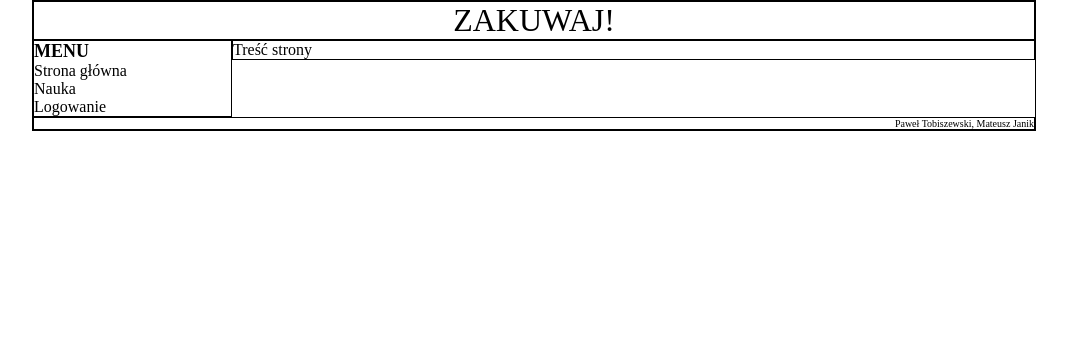
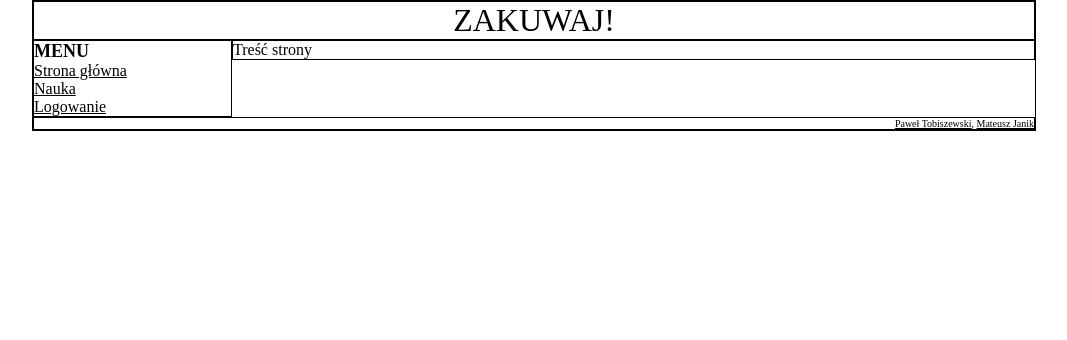
Before and after one commit to tobikster/Zakuwaj, a Django app: template templates/index.html in a window 1280 px wide. Shown: the top 340 px of the page, without its empty margins (106-1173 px from the left). Run offline with Django 3.2, Linux system fonts and the light colour scheme; the template is opened without the code that fills it, so the values that code supplies are empty.

Commit message:
css update

```diff
--- a/settings.py
+++ b/settings.py
@@ -29,8 +29,7 @@ DATABASES = {
 #	},
 	'default': {
 		'ENGINE': 'django.db.backends.sqlite3',	# Add 'postgresql_psycopg2', 'postgresql', 'mysql', 'sqlite3' or 'oracle'.
-		'NAME': '/home/tobikster/Dokumenty.tmp/Politechnika/Semestr 6/Zaawansowane technologie webowe/Laboratorium/Zakuwaj/database',	# Or path to database file if using sqlite3.
-#		'NAME': 'D:/Dane/Dokumenty/Politechnika/Semestr 6/Zaawansowane technologie webowe/Laboratorium/Zakuwaj/database',
+		'NAME': 'C:\Users\Zjamnik\Documents\Politechnika\Semestr 6\Zaawansowane technologie webowe\Zakuwaj\database',	# Or path to database file if using sqlite3.
 		'USER': '',	# Not used with sqlite3.
 		'PASSWORD': '',	# Not used with sqlite3.
 		'HOST': '',	# Set to empty string for localhost. Not used with sqlite3.
@@ -90,8 +89,7 @@ STATICFILES_DIRS = (
 # Put strings here, like "/home/html/static" or "C:/www/django/static".
 # Always use forward slashes, even on Windows.
 # Don't forget to use absolute paths, not relative paths.
-#	'D:/Dane/Dokumenty/Politechnika/Semestr 6/Zaawansowane technologie webowe/Laboratorium/Zakuwaj/static',
-	'/home/tobikster/Dokumenty.tmp/Politechnika/Semestr 6/Zaawansowane technologie webowe/Laboratorium/Zakuwaj/static',
+	'C:\Users\Zjamnik\Documents\Politechnika\Semestr 6\Zaawansowane technologie webowe\Zakuwaj\/static',
 )
 
 # List of finder classes that know how to find static files in
--- a/static/css/default.css
+++ b/static/css/default.css
@@ -7,13 +7,25 @@ html, body
 
 a
 {
-	color: #000000;
-	text-decoration: none;
+	color: #888888;
+	text-decoration: underline;
 }
 
 a:hover
 {
+	color: #0000FF;
+}
+
+div#menu a, div#footer a
+{
+	color: #000000;
 	text-decoration: underline;
+}
+
+div#menu a:hover, div#footer a:hover
+{
+	text-decoration: none;
+	color: #0000FF;
 }
 
 div
@@ -48,14 +60,14 @@ div#footer
 	font-size: x-small;
 }
 
-dl.menu, dl.menu dt, dl.menu dd
+div#menu dl, div#menu dl dt, div#menu dl dd
 {
 	list-style: none;
 	margin: 0;
 	padding: 0;
 }
 
-dl.menu dt
+div#menu dl dt
 {
 	font-size: large;
 	font-weight: bold;
--- a/templates/index.html
+++ b/templates/index.html
@@ -18,15 +18,15 @@
 			</div>
 			<div id="menu">
 				{% block menu %}
-				<dl class="menu">
+				<dl >
 					<dt>MENU</dt>
-						<dd><a class="menu" href="{% url views.index %}">Strona główna</a></dd>
-						<dd><a class="menu" href="{% url words.views.index %}">Nauka</a></dd>
-						<dd><a class="menu" href="{% url django.contrib.auth.views.login %}">Logowanie</a></dd>
+						<dd><a href="{% url views.index %}">Strona główna</a></dd>
+						<dd><a href="{% url words.views.index %}">Nauka</a></dd>
+						<dd><a href="{% url django.contrib.auth.views.login %}">Logowanie</a></dd>
 					<dt>
 {% comment %}
 					<dt>ADMINISTRACJA</dt>
-						<dd><a class="menu" href="{% url opts|admin_urlname:'index' %}">Panel administracyjny</a></dd>
+						<dd><a href="{% url opts|admin_urlname:'index' %}">Panel administracyjny</a></dd>
 					</dt>
 {% endcomment %}
 				</dl>
```
Also changed, not shown: 4 other files.
